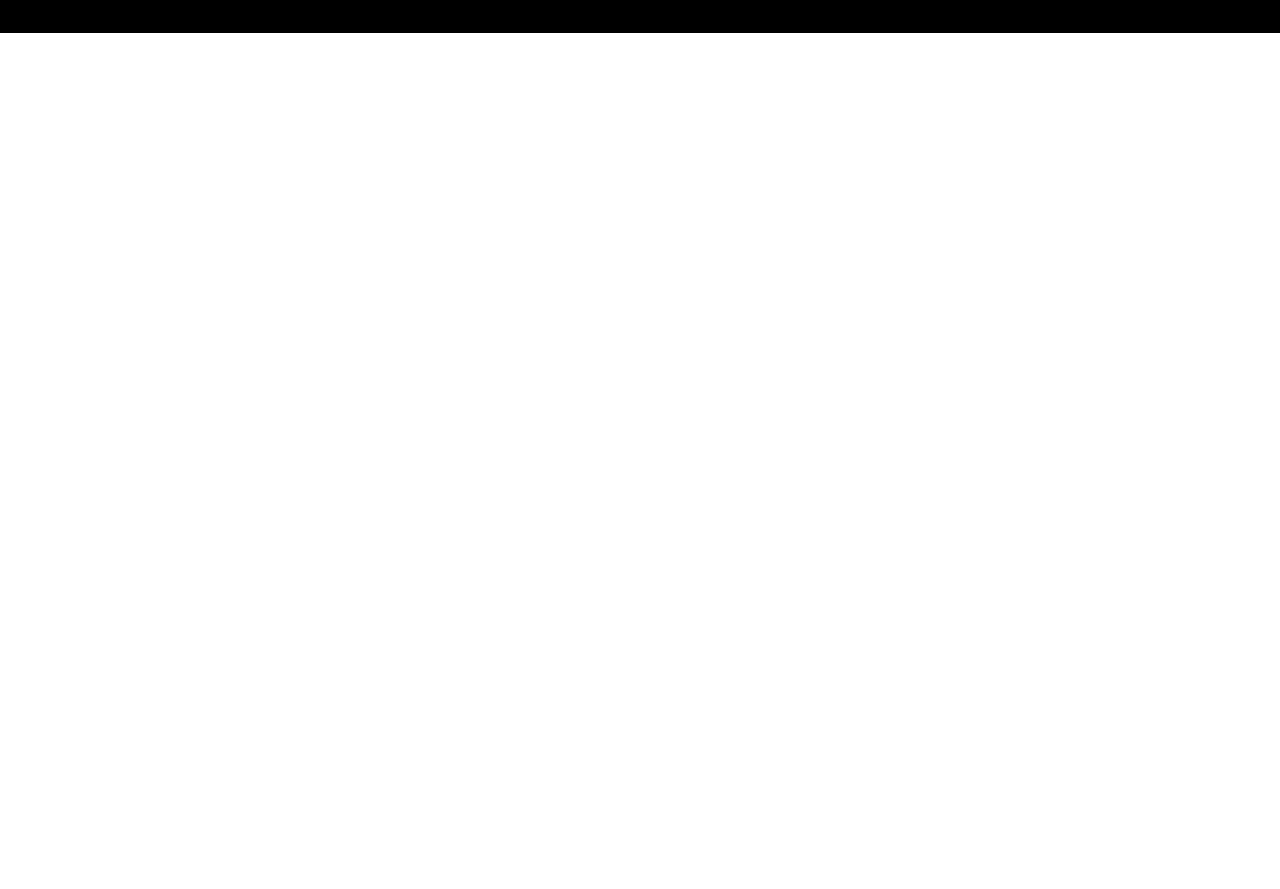
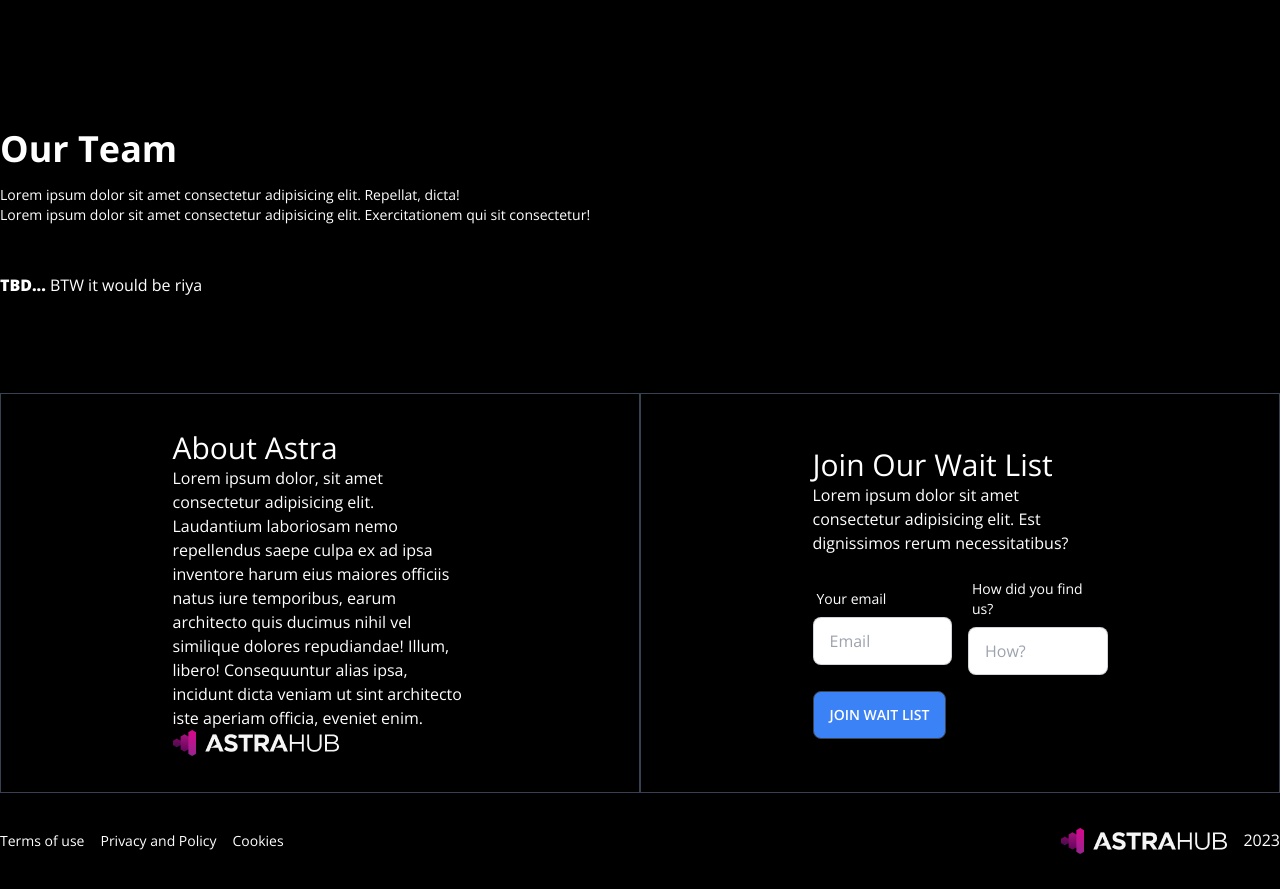
Before and after one commit to Oninfinitegit/astrahub-web, a Next.js app: page / in a window 1280 px wide. Shown: the part 2240-3129 px from the top of the page. Before the commit the page ends 2273 px from the top, so only its background shows below. Built offline with nearby package versions, Linux system fonts and the light colour scheme.

Commit message:
footer added

```diff
--- a/app/page.tsx
+++ b/app/page.tsx
@@ -161,6 +161,116 @@ export default function Home() {
         </div>
       </div>
       {/* BLACK HISTS: END */}
+
+      {/* OUR TEAM: BEGIN */}
+      <div className=" bg-black">
+        <div className="py-24">
+          <div className="container mx-auto text-white">
+            <h3 className="text-2xl md:text-4xl font-bold">Our Team</h3>
+            <div className="mt-4">
+              <p className="text-sm">
+                Lorem ipsum dolor sit amet consectetur adipisicing elit.
+                Repellat, dicta!
+              </p>
+              <p className="text-sm">
+                Lorem ipsum dolor sit amet consectetur adipisicing elit.
+                Exercitationem qui sit consectetur!
+              </p>
+            </div>
+            <p className="text-white font-black mt-12">
+              TBD...{" "}
+              <span className="font-extralight">BTW it would be riya</span>
+            </p>
+          </div>
+        </div>
+      </div>
+
+      {/* OUR TEAM: END */}
+
+      {/* ABOUT ASTRA: BEGIN */}
+      <div className="bg-black text-white">
+        <div className="flex lg:flex-row flex-col justify-between items-center">
+          <div className="flex-1 border border-gray-700 lg:h-[50vh] h-[70vh] flex items-center justify-center">
+            <div className="lg:w-[50%] w-full py-12 px-3">
+              <h3 className="text-3xl">About Astra</h3>
+
+              <p>
+                Lorem ipsum dolor, sit amet consectetur adipisicing elit.
+                Laudantium laboriosam nemo repellendus saepe culpa ex ad ipsa
+                inventore harum eius maiores officiis natus iure temporibus,
+                earum architecto quis ducimus nihil vel similique dolores
+                repudiandae! Illum, libero! Consequuntur alias ipsa, incidunt
+                dicta veniam ut sint architecto iste aperiam officia, eveniet
+                enim.
+              </p>
+              <div>
+                <img src="/logo.png" />
+              </div>
+            </div>
+          </div>
+          <div className="flex-1 border border-gray-700 lg:h-[50vh] h-[70vh] flex items-center justify-center ">
+            <div className="lg:w-[50%] w-full py-12 px-3">
+              <h3 className="text-3xl">Join Our Wait List</h3>
+              <p>
+                Lorem ipsum dolor sit amet consectetur adipisicing elit. Est
+                dignissimos rerum necessitatibus?
+              </p>
+              <div className="my-4 flex md:flex-row flex-col gap-4 justify-between items-center">
+                <div className="form-control w-full ">
+                  <label className="label">
+                    <span className="label-text text-white">Your email</span>
+                  </label>
+                  <input
+                    type="email"
+                    placeholder="Email"
+                    className="input input-bordered w-full "
+                  />
+                </div>
+                <div className="form-control w-full ">
+                  <label className="label">
+                    <span className="label-text text-white">
+                      How did you find us?
+                    </span>
+                  </label>
+                  <input
+                    type="text"
+                    placeholder="How?"
+                    className="input input-bordered w-full "
+                  />
+                </div>
+              </div>
+              <div className="flex items-center">
+                <button className="btn bnt-sm bg-blue-500">
+                  Join wait list
+                </button>
+              </div>
+            </div>
+          </div>
+        </div>
+      </div>
+      {/* ABOUT ASTRA: ENAD */}
+
+      {/* FOOTER: BEGIN */}
+      <footer className=" bg-black md:h-24 h-28 text-white">
+        <div className=" container mx-auto flex flex-col md:flex-row items-center justify-around md:justify-between h-full">
+          <div className="flex items-center gap-4 text-sm">
+            <div>
+              <p>Terms of use</p>
+            </div>
+            <div>
+              <p>Privacy and Policy</p>
+            </div>
+            <div>
+              <p>Cookies</p>
+            </div>
+          </div>
+          <div className="flex flex-row-reverse gap-4">
+            <div>2023</div>
+            <img src="/logo.png" />
+          </div>
+        </div>
+      </footer>
+      {/* FOOTER: END */}
     </div>
   );
 }
```
